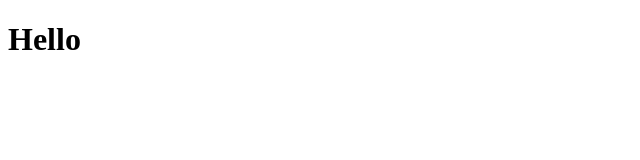
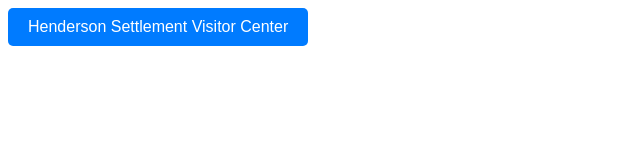
Before and after one commit to bill-bauson/Pano-host, a plain HTML site: page index.html in a window 1280 px wide. Shown: the whole page, without its empty margins (0-640 px from the left). Drawn offline with Linux system fonts and the light colour scheme.

Commit message:
Experimenting with a home page

```diff
--- a/index.html
+++ b/index.html
@@ -1,14 +1,27 @@
 <!DOCTYPE html>
 <html>
 <head>
-<title>Hello</title>
-<meta charset="utf-8">
-<meta name="viewport" content="target-densitydpi=device-dpi, width=device-width, initial-scale=1.0, maximum-scale=1.0, minimum-scale=1.0, user-scalable=no, minimal-ui" />
-<style> @-ms-viewport { width: device-width; } </style>
+	<title>Panoramas</title>
+	<meta charset="utf-8">
+	<meta name="viewport" content="target-densitydpi=device-dpi, width=device-width, initial-scale=1.0, maximum-scale=1.0, minimum-scale=1.0, user-scalable=no, minimal-ui" />
+	<style> @-ms-viewport { width: device-width; } </style>
+    <style>
+        .button-link {
+            display: inline-block;
+            padding: 10px 20px;
+            background-color: #007bff;
+            color: white;
+            text-decoration: none;
+            border-radius: 5px;
+            border: none;
+            font-family: Arial, sans-serif;
+        }
+        .button-link:hover {
+            background-color: #0056b3;
+        }
+    </style>
 </head>
 <body>
-<div>
-  <h1>Hello</h1>
-</div>
+		<a href="https://bill-bauson.github.io/Henderson-Settlement-Visitor-Center/" class="button-link">Henderson Settlement Visitor Center</a>
 </body>
 </html>
```
